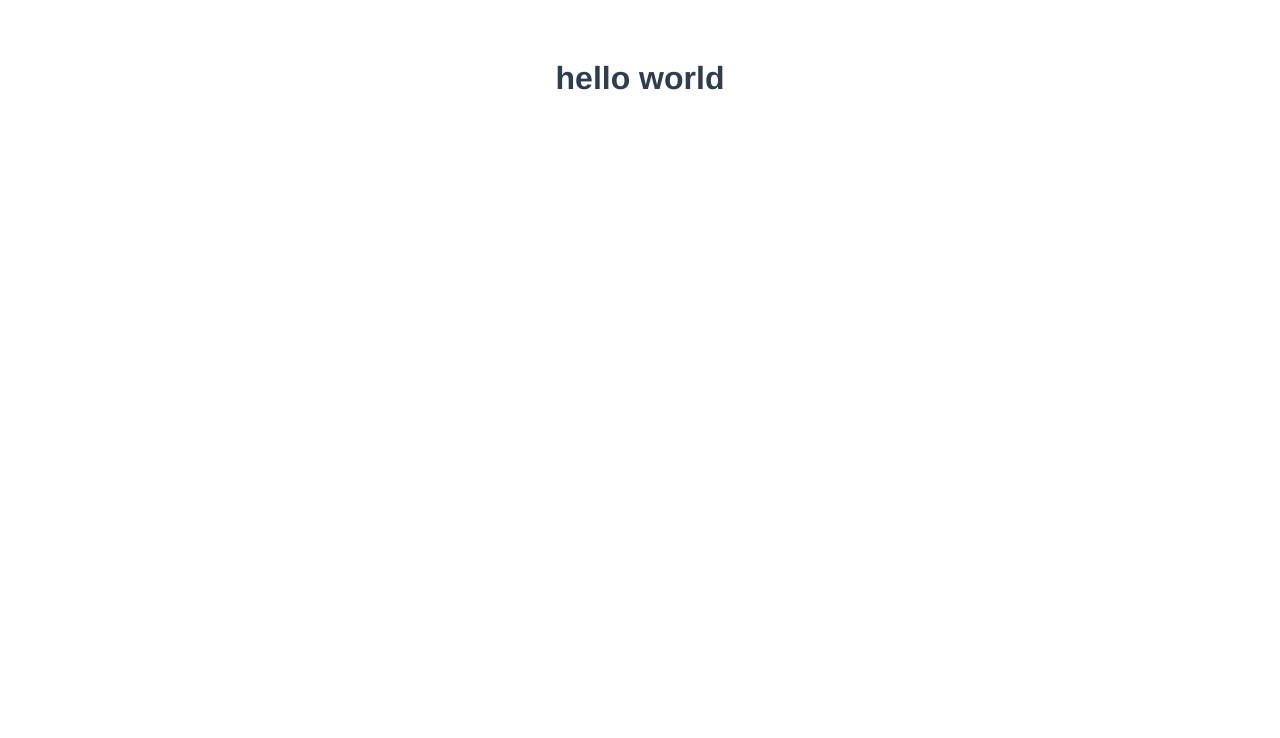
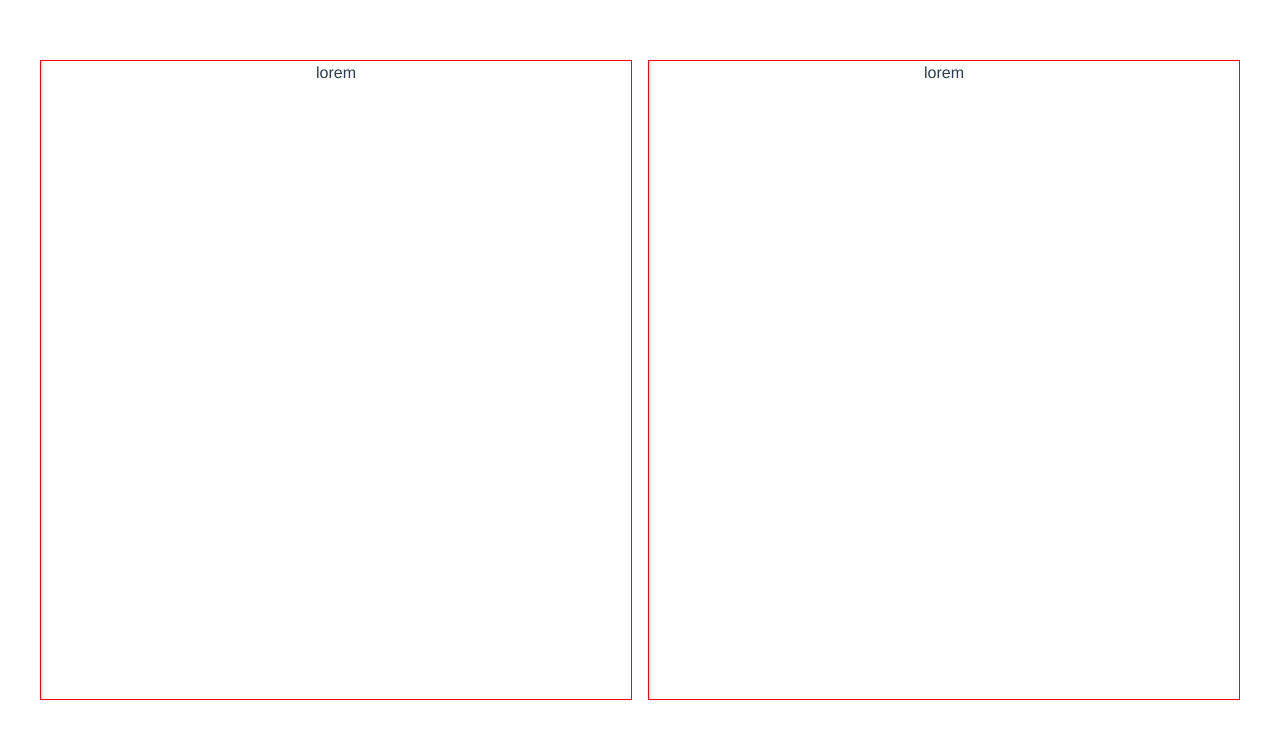
Before and after one commit to 451unavailableforlegalreasons/bibleapp, a Vue app in the folder frontend/: page / in a window 1280 px wide. Shown: the top 738 px of the page. Built offline with nearby package versions, Linux system fonts and the light colour scheme.

Commit message:
ajout tailwindcss à vuejs

```diff
--- a/frontend/package.json
+++ b/frontend/package.json
@@ -7,6 +7,9 @@
     "build": "vue-cli-service build"
   },
   "dependencies": {
+    "autoprefixer": "^10.4.15",
+    "postcss": "^8.4.28",
+    "tailwindcss": "^3.3.3",
     "vue": "^3.2.13"
   },
   "devDependencies": {
--- /dev/null
+++ b/frontend/postcss.config.js
@@ -0,0 +1,6 @@
+module.exports = {
+  plugins: {
+    tailwindcss: {},
+    autoprefixer: {},
+  },
+}
--- a/frontend/src/App.vue
+++ b/frontend/src/App.vue
@@ -1,12 +1,18 @@
 <template>
-    <h1>hello world</h1>
+
+    <MainPage/>
+
 </template>
 
 <script>
 
+
+import MainPage from './components/main.vue'
+
 export default {
   name: 'App',
   components: {
+      MainPage,
   }
 }
 </script>
--- /dev/null
+++ b/frontend/src/assets/css/tailwind.css
@@ -0,0 +1,3 @@
+@import 'tailwindcss/base';
+@import 'tailwindcss/components';
+@import 'tailwindcss/utilities';
--- /dev/null
+++ b/frontend/src/components/main.vue
@@ -0,0 +1,23 @@
+<template>
+
+    <div class="mainpage my-auto mx-10 columns-2">
+        <Page />
+        <Page />
+    </div>
+
+</template>
+
+<script>
+
+import Page from './page.vue'
+
+export default {
+  name: 'App',
+  components: {
+      Page,
+  }
+}
+</script>
+
+<style>
+</style>
--- /dev/null
+++ b/frontend/src/components/page.vue
@@ -0,0 +1,34 @@
+<template>
+
+    <div class="container page">
+
+        <p>
+
+
+lorem
+
+
+
+        </p>
+
+
+    </div>
+
+</template>
+
+<script>
+
+export default {
+  name: 'App',
+  components: {
+  }
+}
+</script>
+
+<style>
+.page {
+    border: 1px solid red;
+    overflow: hidden;
+    height: 80vh;
+}
+</style>
--- a/frontend/src/main.js
+++ b/frontend/src/main.js
@@ -1,4 +1,5 @@
 import { createApp } from 'vue'
 import App from './App.vue'
 
+import './assets/css/tailwind.css';
 createApp(App).mount('#app')
--- /dev/null
+++ b/frontend/tailwind.config.js
@@ -0,0 +1,11 @@
+module.exports = {
+  purge: ['./index.html', './src/**/*.{vue,js,ts,jsx,tsx}'],
+  darkMode: false, // or 'media' or 'class'
+  theme: {
+    extend: {},
+  },
+  variants: {
+    extend: {},
+  },
+  plugins: [],
+}
```
Also changed, not shown: 1 other file (tests, documents, lock files or other folders).
